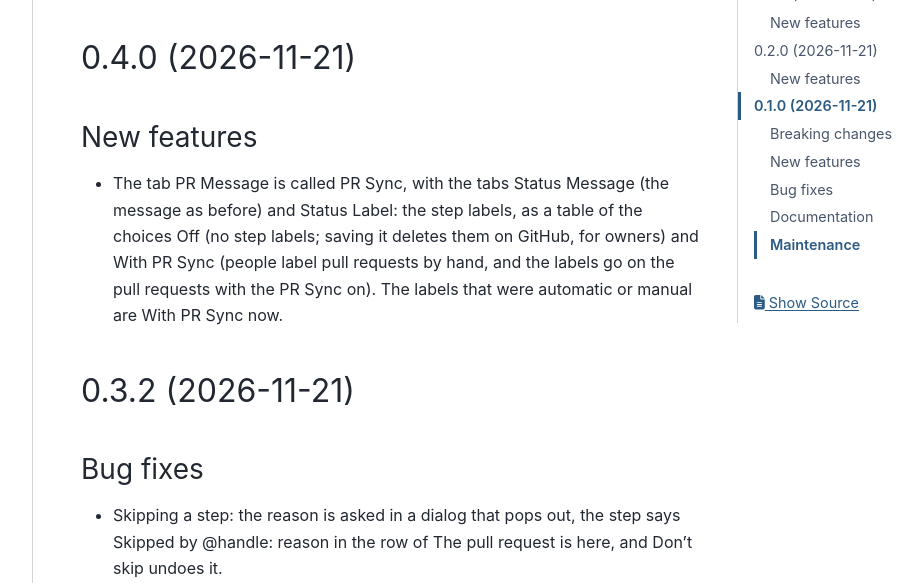
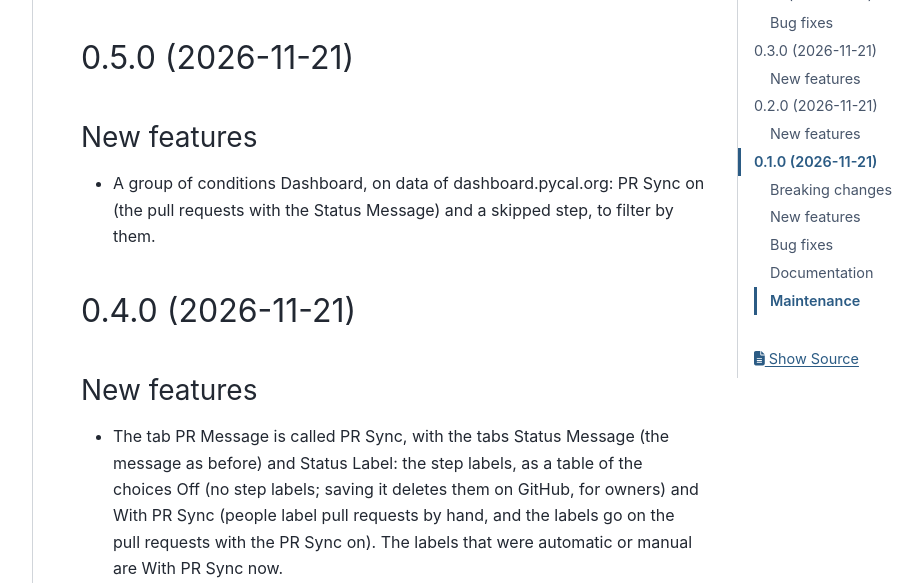
Before and after one commit to PyCalendar/dashboard.pycal.org, a Sphinx documentation site: the page built from docs/changelog.rst, in a window 1280 px wide and 900 px high, cut to the strip 317-900 px from the top of the window. Shown: the whole strip, without its empty margins (287-1210 px from the left). Built offline with Sphinx 7.4.7 and the PyData theme 0.15.4, drawn with Linux system fonts in a browser that asks for light colours; the version number could not be read and is left out; some of the changed text lies outside the part shown.

Commit message:
Release 0.5.0
Co-Authored-By: Claude Opus 5.5 <noreply@anthropic.com>

```diff
--- a/docs/changelog.rst
+++ b/docs/changelog.rst
@@ -8,6 +8,15 @@ Changelog
 .. include:: _build/unreleased.rst
 
 .. towncrier release notes start
+
+0.5.0 (2026-11-21)
+------------------
+
+New features
+~~~~~~~~~~~~
+
+- A group of conditions Dashboard, on data of dashboard.pycal.org: PR Sync on (the pull requests with the Status Message) and a skipped step, to filter by them.
+
 
 0.4.0 (2026-11-21)
 ------------------
```
Also changed, not shown: 1 other file.
